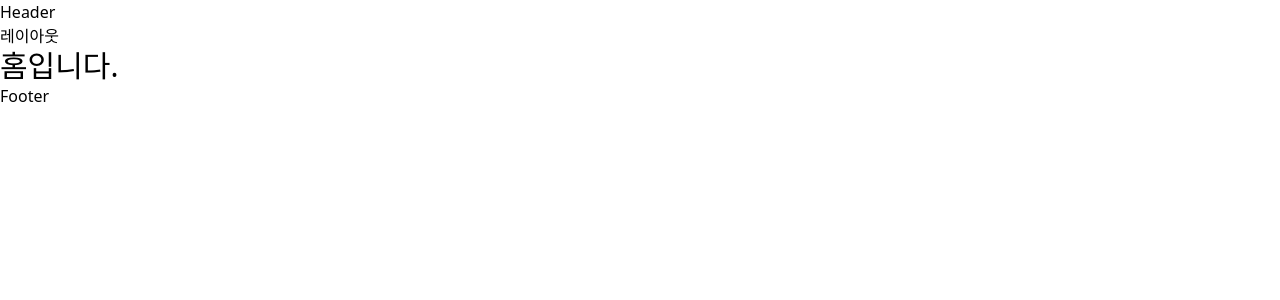
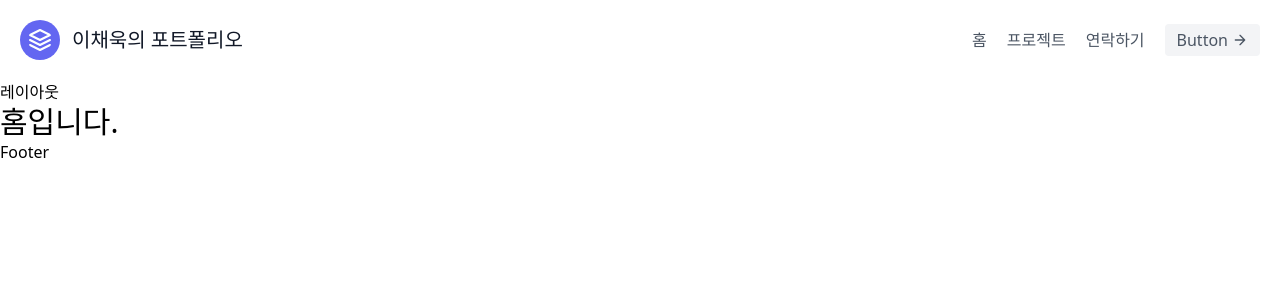
Before and after one commit to codnr98/next-portfolio, a Next.js app: page / in a window 1280 px wide. Shown: the top 300 px of the page. Built offline with nearby package versions, Linux system fonts and the light colour scheme.

Commit message:
feat: header 생성

```diff
--- a/components/Header.tsx
+++ b/components/Header.tsx
@@ -1,4 +1,43 @@
 const Header = () => {
-  return <h1>Header</h1>
+  return (
+    <header className="text-gray-600 body-font">
+      <div className="container mx-auto flex flex-wrap p-5 flex-col md:flex-row items-center">
+        <a className="flex title-font font-medium items-center text-gray-900 mb-4 md:mb-0">
+          <svg
+            xmlns="http://www.w3.org/2000/svg"
+            fill="none"
+            stroke="currentColor"
+            stroke-linecap="round"
+            stroke-linejoin="round"
+            stroke-width="2"
+            className="w-10 h-10 text-white p-2 bg-indigo-500 rounded-full"
+            viewBox="0 0 24 24"
+          >
+            <path d="M12 2L2 7l10 5 10-5-10-5zM2 17l10 5 10-5M2 12l10 5 10-5" />
+          </svg>
+          <span className="ml-3 text-xl">이채욱의 포트폴리오</span>
+        </a>
+        <nav className="md:ml-auto flex flex-wrap items-center text-base justify-center">
+          <a className="mr-5 hover:text-gray-900">홈</a>
+          <a className="mr-5 hover:text-gray-900">프로젝트</a>
+          <a className="mr-5 hover:text-gray-900">연락하기</a>
+        </nav>
+        <button className="inline-flex items-center bg-gray-100 border-0 py-1 px-3 focus:outline-none hover:bg-gray-200 rounded text-base mt-4 md:mt-0">
+          Button
+          <svg
+            fill="none"
+            stroke="currentColor"
+            stroke-linecap="round"
+            stroke-linejoin="round"
+            stroke-width="2"
+            className="w-4 h-4 ml-1"
+            viewBox="0 0 24 24"
+          >
+            <path d="M5 12h14M12 5l7 7-7 7" />
+          </svg>
+        </button>
+      </div>
+    </header>
+  )
 }
 export default Header
--- a/components/layout.tsx
+++ b/components/layout.tsx
@@ -1,6 +1,6 @@
 import { FC, PropsWithChildren } from 'react'
-import Footer from './Footer'
-import Header from './Header'
+import Footer from './footer'
+import Header from './header'
 
 const Layout: FC<PropsWithChildren> = ({ children }) => {
   return (
--- a/pages/_app.tsx
+++ b/pages/_app.tsx
@@ -1,6 +1,8 @@
 import '@/styles/globals.css'
 import type { AppProps } from 'next/app'
 
-export default function App({ Component, pageProps }: AppProps) {
+const App = ({ Component, pageProps }: AppProps) => {
+  // eslint-disable-next-line react/jsx-props-no-spreading
   return <Component {...pageProps} />
 }
+export default App
--- a/pages/_document.tsx
+++ b/pages/_document.tsx
@@ -1,6 +1,6 @@
 import { Html, Head, Main, NextScript } from 'next/document'
 
-export default function Document() {
+export const Document = () => {
   return (
     <Html lang="en">
       <Head />
@@ -11,3 +11,5 @@ export default function Document() {
     </Html>
   )
 }
+
+export default Document
--- a/pages/api/hello.ts
+++ b/pages/api/hello.ts
@@ -7,7 +7,7 @@ type Data = {
 
 export default function handler(
   req: NextApiRequest,
-  res: NextApiResponse<Data>
+  res: NextApiResponse<Data>,
 ) {
   res.status(200).json({ name: 'John Doe' })
 }
```
